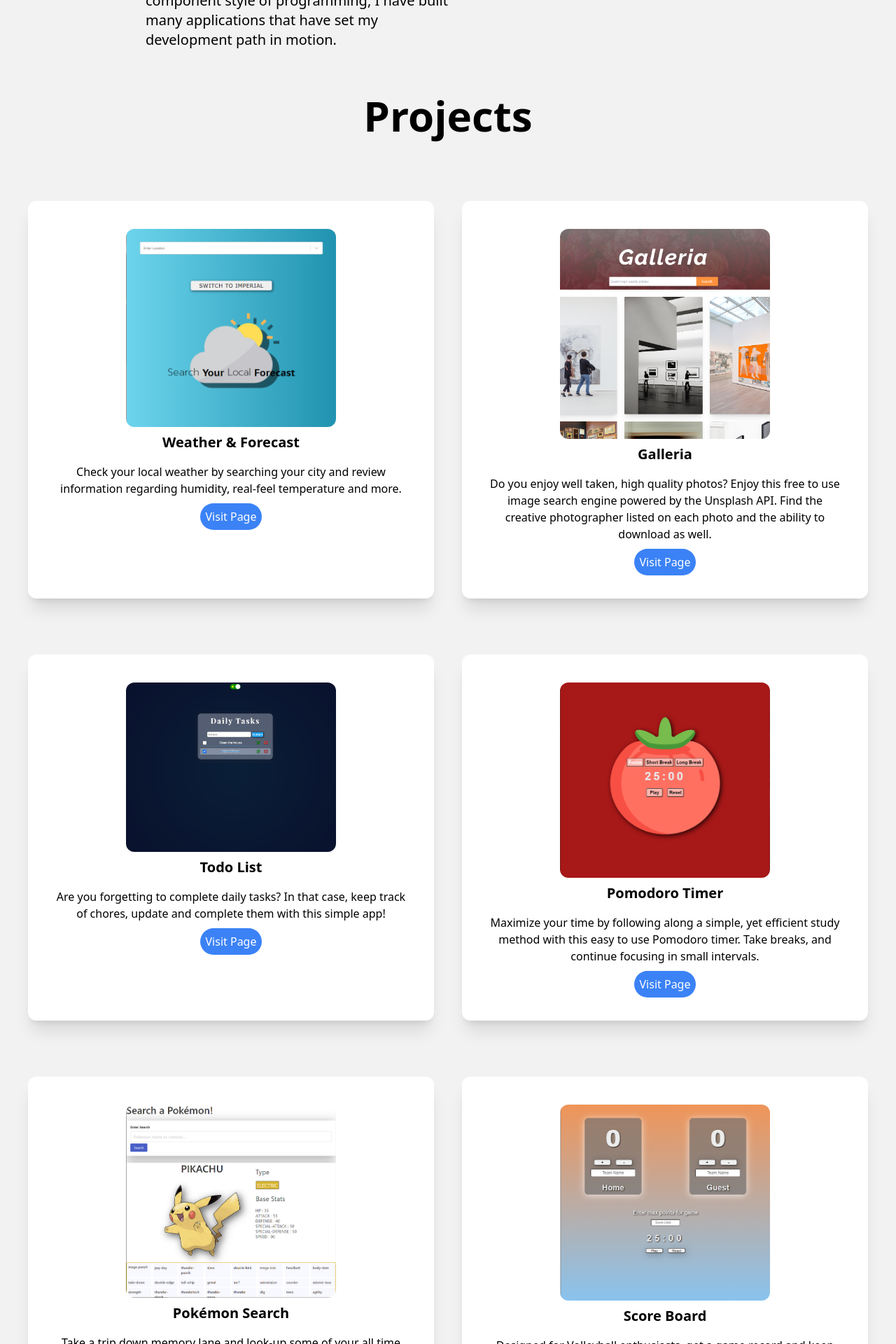
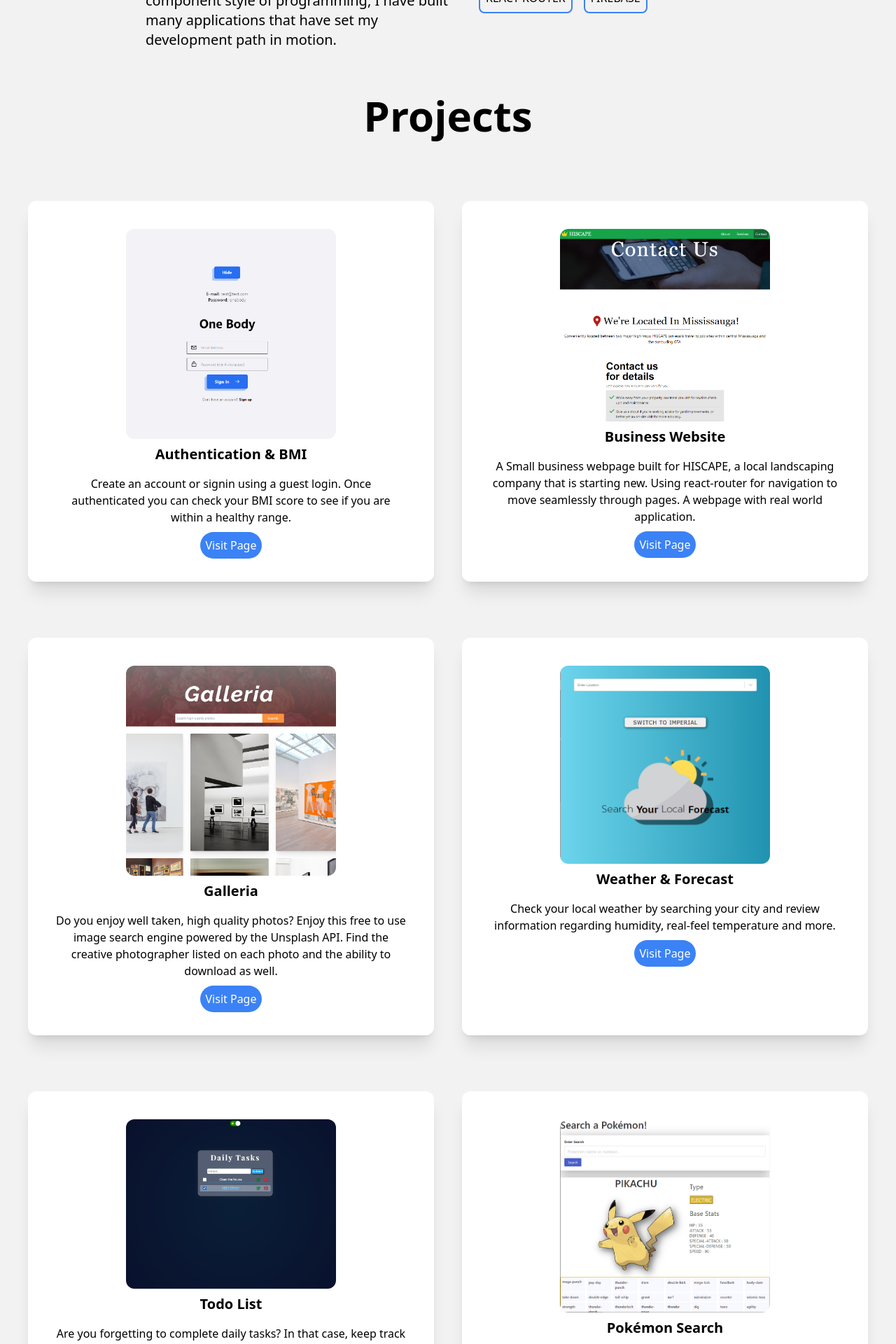
Before and after one commit to flor3z/portfolio, a React (Create React App) app: page / in a window 1280 px wide. Shown: the part 880-2800 px from the top of the page at 70% size. Built offline with nearby package versions, Linux system fonts and the light colour scheme; the HTML template or start-up script is replaced by a standard one; what tailwindcss-animated would draw is missing.

Commit message:
added onebody project to portfolio and 2 skill tags

```diff
--- a/src/components/Introduction.js
+++ b/src/components/Introduction.js
@@ -80,6 +80,12 @@ function Introduction() {
           <div className="border-2 hover:bg-blue-400 hover:text-white  border-blue-500 rounded-lg dark:bg-slate-600 dark:text-slate-200 dark:border-gray-800 dark:hover:bg-slate-500 m-2 p-2">
             MATERIAL UI
           </div>
+          <div className="border-2 hover:bg-blue-400 hover:text-white  border-blue-500 rounded-lg dark:bg-slate-600 dark:text-slate-200 dark:border-gray-800 dark:hover:bg-slate-500 m-2 p-2">
+            REACT ROUTER
+          </div>
+          <div className="border-2 hover:bg-blue-400 hover:text-white  border-blue-500 rounded-lg dark:bg-slate-600 dark:text-slate-200 dark:border-gray-800 dark:hover:bg-slate-500 m-2 p-2">
+            FIREBASE
+          </div>
         </div>
       </div>
     </div>
--- a/src/components/Portfolio.js
+++ b/src/components/Portfolio.js
@@ -6,6 +6,7 @@ import pomodoro from '../Images/web4.png';
 import pokemon from '../Images/web5.png';
 import galleria from '../Images/web6.png';
 import hiscape from '../Images/web7.png';
+import onebody from '../Images/web8.png';
 import { useInView } from 'react-intersection-observer';
 
 function Portfolio() {
@@ -30,21 +31,22 @@ function Portfolio() {
           <img
             alt="portrait"
             className=" mx-auto rounded-xl"
-            src={weather}
+            src={onebody}
             width={300}
             height={300}
           />
           <h3 className="font-semibold text-xl dark:text-white py-2">
-            Weather & Forecast
+            Authentication & BMI
           </h3>
           <p className="dark:text-slate-300 py-2 mb-2">
-            Check your local weather by searching your city and review
-            information regarding humidity, real-feel temperature and more.
+            Create an account or signin using a guest login. Once authenticated
+            you can check your BMI score to see if you are within a healthy
+            range.
           </p>
           <a
             className="rounded-full bg-blue-500 hover:bg-blue-700 text-white p-2  dark:bg-slate-900  dark:hover:bg-slate-800"
             target="blank_"
-            href="https://flor3z.github.io/theWeatherApp/"
+            href="https://one-body-60932.web.app/"
           >
             Visit Page
           </a>
@@ -53,7 +55,40 @@ function Portfolio() {
           ref={ref}
           className={`${
             inView
-              ? 'dark:bg-gray-600 bg-white text-center shadow-xl p-10 rounded-xl my-5 animate-fade-left animate-once animate-duration-1000 animate-delay-500 animate-ease-in-out'
+              ? 'dark:bg-gray-600 bg-white text-center shadow-xl p-10 rounded-xl my-5  justify-center animate-fade-left animate-once animate-duration-1000 animate-delay-500 animate-ease-in-out'
+              : ''
+          }`}
+        >
+          <img
+            alt="portrait"
+            className=" mx-auto rounded-xl"
+            src={hiscape}
+            width={300}
+            height={300}
+          />
+          <h3 className="font-semibold text-xl dark:text-white py-2">
+            Business Website
+          </h3>
+          <p className="dark:text-slate-300 py-2 mb-2">
+            A Small business webpage built for HISCAPE, a local landscaping
+            company that is starting new. Using react-router for navigation to
+            move seamlessly through pages. A webpage with real world
+            application.
+          </p>
+          <a
+            className="rounded-full bg-blue-500 hover:bg-blue-700 text-white p-2 dark:bg-slate-900  dark:hover:bg-slate-700"
+            target="blank_"
+            href="https://www.hiscape.ca/"
+          >
+            Visit Page
+          </a>
+        </div>
+
+        <div
+          ref={ref}
+          className={`${
+            inView
+              ? 'dark:bg-gray-600 bg-white text-center shadow-xl p-10 rounded-xl my-5 animate-fade-right animate-once animate-duration-1000 animate-delay-500 animate-ease-in-out'
               : ''
           }`}
         >
@@ -83,10 +118,40 @@ function Portfolio() {
         </div>
 
         <div
+          className={`${
+            inView
+              ? 'dark:bg-gray-600 bg-white  text-center shadow-xl p-10 rounded-xl my-5 mx-auto animate-fade-left animate-once animate-duration-1000 animate-delay-700 animate-ease-in-out'
+              : ''
+          }`}
+        >
+          <img
+            alt="portrait"
+            className=" mx-auto rounded-xl"
+            src={weather}
+            width={300}
+            height={300}
+          />
+          <h3 className="font-semibold text-xl dark:text-white py-2">
+            Weather & Forecast
+          </h3>
+          <p className="dark:text-slate-300 py-2 mb-2">
+            Check your local weather by searching your city and review
+            information regarding humidity, real-feel temperature and more.
+          </p>
+          <a
+            className="rounded-full bg-blue-500 hover:bg-blue-700 text-white p-2  dark:bg-slate-900  dark:hover:bg-slate-800"
+            target="blank_"
+            href="https://flor3z.github.io/theWeatherApp/"
+          >
+            Visit Page
+          </a>
+        </div>
+
+        <div
           ref={ref}
           className={`${
             inView
-              ? 'dark:bg-gray-600 bg-white text-center shadow-xl p-10 rounded-xl my-5 mx-auto animate-fade-right animate-once animate-duration-1000 animate-delay-700 animate-ease-in-out'
+              ? 'dark:bg-gray-600 bg-white text-center shadow-xl p-10 rounded-xl my-5 mx-auto animate-fade-right animate-once animate-duration-1000 animate-delay-1000 animate-ease-in-out'
               : ''
           }`}
         >
@@ -112,10 +177,43 @@ function Portfolio() {
             Visit Page
           </a>
         </div>
+
+        <div
+          ref={ref}
+          className={`${
+            inView
+              ? 'dark:bg-gray-600 bg-white text-center shadow-xl p-10 rounded-xl my-5 animate-fade-left animate-once animate-duration-1000 animate-delay-[1100ms] animate-ease-in-out'
+              : ''
+          }`}
+        >
+          <img
+            alt="portrait"
+            className=" mx-auto rounded-xl"
+            src={pokemon}
+            width={300}
+            height={300}
+          />
+          <h3 className="font-semibold text-xl dark:text-white py-2">
+            Pokémon Search
+          </h3>
+          <p className="dark:text-slate-300 py-2 mb-2">
+            Take a trip down memory lane and look-up some of your all time
+            favourite pokémon using this simple to use search engine. Spell the
+            name and get the stats along with a fun image.
+          </p>
+          <a
+            className="rounded-full bg-blue-500 hover:bg-blue-700 text-white p-2 dark:bg-slate-900  dark:hover:bg-slate-700"
+            target="blank_"
+            href="https://flor3z.github.io/pokemon-search/"
+          >
+            Visit Page
+          </a>
+        </div>
+
         <div
           className={`${
             inView
-              ? 'dark:bg-gray-600 bg-white text-center shadow-xl p-10 rounded-xl my-5 mx-auto animate-fade-left animate-once animate-duration-1000 animate-delay-1000 animate-ease-in-out'
+              ? 'dark:bg-gray-600 bg-white text-center shadow-xl p-10 rounded-xl my-5 mx-auto animate-fade-right animate-once animate-duration-1000 animate-delay-[1200ms] animate-ease-in-out'
               : ''
           }`}
         >
@@ -138,38 +236,6 @@ function Portfolio() {
             className="rounded-full bg-blue-500 hover:bg-blue-700 text-white p-2 dark:bg-slate-900  dark:hover:bg-slate-700"
             target="blank_"
             href="https://flor3z.github.io/Pomodoro/"
-          >
-            Visit Page
-          </a>
-        </div>
-        {/* <div className="flex justify-center col-span-full"> */}
-        <div
-          ref={ref}
-          className={`${
-            inView
-              ? 'dark:bg-gray-600 bg-white text-center shadow-xl p-10 rounded-xl my-5 animate-fade-right animate-once animate-duration-1000 animate-delay-[1200ms] animate-ease-in-out'
-              : ''
-          }`}
-        >
-          <img
-            alt="portrait"
-            className=" mx-auto rounded-xl"
-            src={pokemon}
-            width={300}
-            height={300}
-          />
-          <h3 className="font-semibold text-xl dark:text-white py-2">
-            Pokémon Search
-          </h3>
-          <p className="dark:text-slate-300 py-2 mb-2">
-            Take a trip down memory lane and look-up some of your all time
-            favourite pokémon using this simple to use search engine. Spell the
-            name and get the stats along with a fun image.
-          </p>
-          <a
-            className="rounded-full bg-blue-500 hover:bg-blue-700 text-white p-2 dark:bg-slate-900  dark:hover:bg-slate-700"
-            target="blank_"
-            href="https://flor3z.github.io/pokemon-search/"
           >
             Visit Page
           </a>
@@ -203,42 +269,6 @@ function Portfolio() {
             Visit Page
           </a>
         </div>
-
-        <div className="flex justify-center col-span-full">
-          <div
-            ref={ref}
-            className={`${
-              inView
-                ? 'dark:bg-gray-600 bg-white text-center shadow-xl p-10 rounded-xl my-5 max-md:w-full w-1/2 justify-center animate-jump-in animate-once animate-duration-1000 animate-delay-[1200ms] animate-ease-in-out'
-                : ''
-            }`}
-          >
-            <img
-              alt="portrait"
-              className=" mx-auto rounded-xl"
-              src={hiscape}
-              width={300}
-              height={300}
-            />
-            <h3 className="font-semibold text-xl dark:text-white py-2">
-              Business Website
-            </h3>
-            <p className="dark:text-slate-300 py-2 mb-2">
-              A Small business webpage built for HISCAPE, a local landscaping
-              company that is starting new. Using react-router for navigation to
-              move seamlessly through pages. A webpage with real world
-              application.
-            </p>
-            <a
-              className="rounded-full bg-blue-500 hover:bg-blue-700 text-white p-2 dark:bg-slate-900  dark:hover:bg-slate-700"
-              target="blank_"
-              href="https://www.hiscape.ca/"
-            >
-              Visit Page
-            </a>
-          </div>
-        </div>
-        {/* </div> */}
       </div>
     </div>
   );
```
Also changed, not shown: src/Images/web8.png (added).
